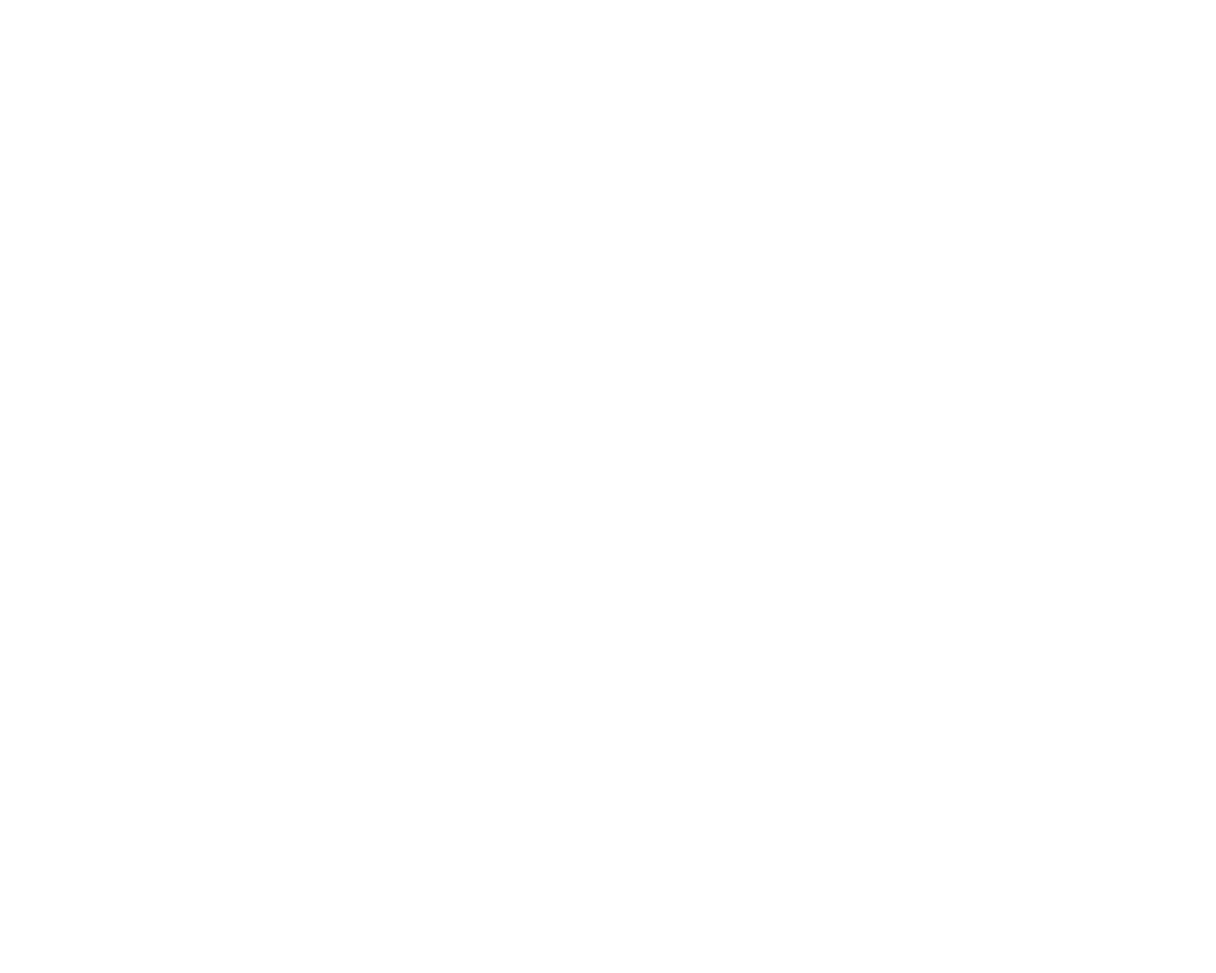
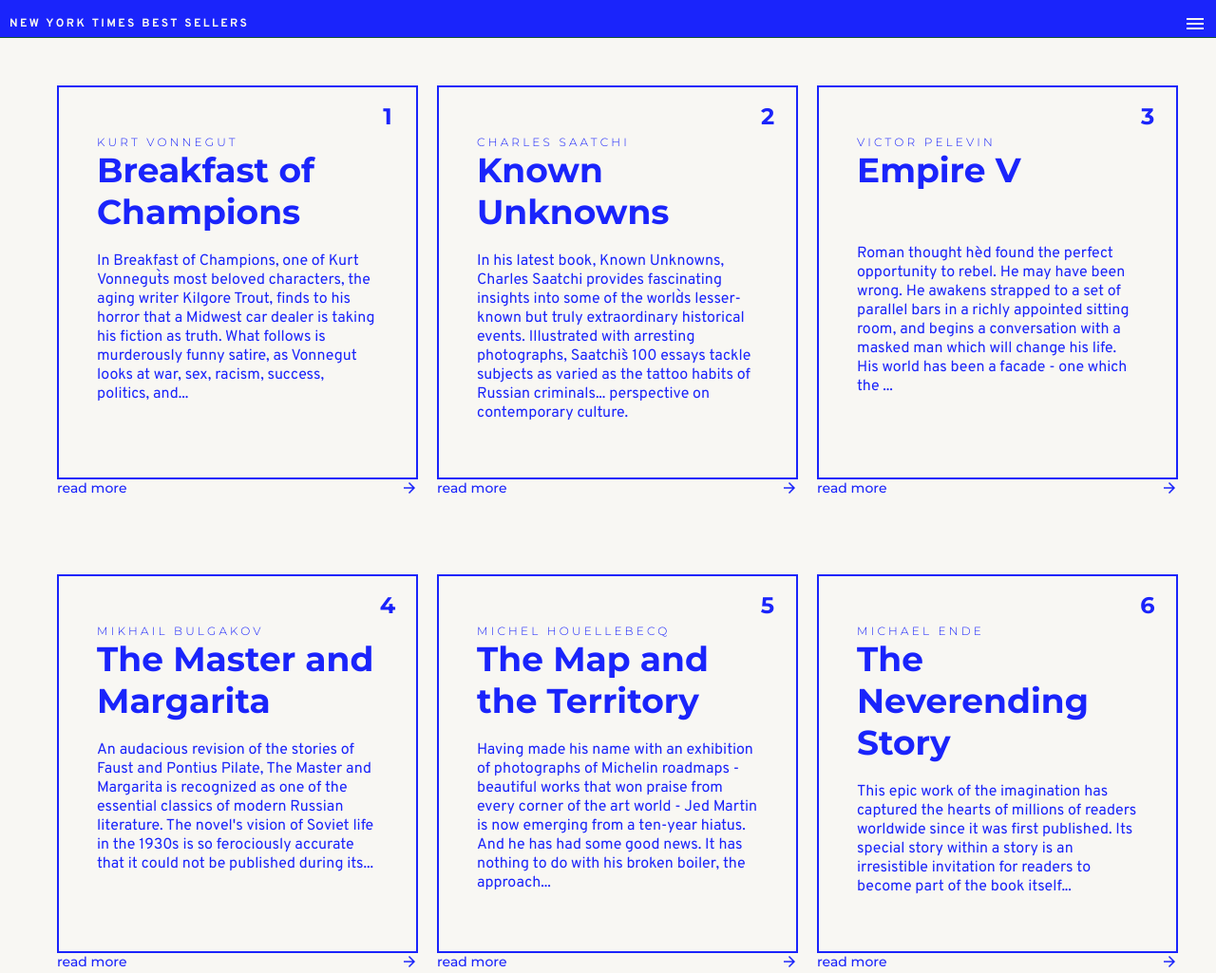
Before and after one commit to 4rrichard/final-exam-sitebuild, a plain HTML site: page frontend/index.html in a window 1280 px wide. Shown: the top 1025 px of the page at 95% size. Before the commit the page ends 800 px from the top, so only its background shows below. Drawn offline with Linux system fonts and the light colour scheme.

Commit message:
cards_data_design_finish

```diff
--- a/frontend/index.html
+++ b/frontend/index.html
@@ -10,7 +10,13 @@
       href="https://fonts.googleapis.com/css2?family=Montserrat:wght@300;500;700&family=Overpass:wght@200;400;600;700&display=swap"
       rel="stylesheet"
     />
+    <link
+      href="https://fonts.googleapis.com/icon?family=Material+Icons"
+      rel="stylesheet"
+    />
+    <link rel="stylesheet" href="reset.css" />
     <link rel="stylesheet" href="style.css" />
+    <script src="data.js"></script>
     <script src="script.js"></script>
     <title>Document</title>
   </head>
--- /dev/null
+++ b/frontend/reset.css
@@ -0,0 +1,32 @@
+* {
+  margin: 0;
+  padding: 0;
+  border: 0;
+  outline: none;
+  box-sizing: border-box;
+  background: transparent;
+  font-family: inherit;
+}
+a {
+  text-decoration: none;
+}
+a img {
+  border: none;
+}
+
+button,
+a {
+  cursor: pointer;
+  color: inherit;
+}
+
+textarea {
+  resize: none;
+}
+
+button,
+textarea,
+select {
+  appearance: none !important;
+  border-radius: 0;
+}
--- a/frontend/script.js
+++ b/frontend/script.js
@@ -0,0 +1,51 @@
+const headerComponent = function () {
+  return `
+    <header>
+      <h1 class="title">NEW YORK TIMES BEST SELLERS</h1>
+      <span class="material-icons menu-icon"> menu </span>
+    </header>
+    `;
+};
+
+const sectionComponent = function () {
+  return `
+    <section></section>
+    `;
+};
+
+const bookCardComponent = function (title, sub, text, id) {
+  return `
+         <div class="card-container">
+          <div class="card">
+            <div class="card--number">${id}</div>
+            <h3 class="card--book-author">${sub}</h3>
+            <h2 class="card--book-title">${title}</h2>
+            <h3 class="card--book-text">${text}</h3>
+          </div>
+            <button class="read-more-button">
+              read more
+              <span class="material-icons arrow-icon"> arrow_forward </span>
+            </button>
+         </div>
+        `;
+};
+
+const loadEvent = function () {
+  const rootElement = document.getElementById("root");
+
+  rootElement.insertAdjacentHTML("beforeend", headerComponent());
+  rootElement.insertAdjacentHTML("beforeend", sectionComponent());
+
+  const sectionElement = document.querySelector("section");
+
+  let index = 1;
+
+  for (const book of books.cards) {
+    sectionElement.insertAdjacentHTML(
+      "beforeend",
+      bookCardComponent(book.title, book.sub, book.text, index)
+    );
+    index++;
+  }
+};
+window.addEventListener("load", loadEvent);
--- a/frontend/style.scss
+++ b/frontend/style.scss
@@ -0,0 +1,125 @@
+body {
+  background-color: #f8f7f3;
+
+  header {
+    width: 100%;
+    height: 40px;
+
+    padding: 10px 10px 0px 10px;
+    margin-top: -10px;
+    margin-bottom: 40px;
+
+    z-index: 2;
+    position: sticky;
+    top: 0;
+
+    display: flex;
+    justify-content: space-between;
+    align-items: center;
+
+    font-family: "Overpass", sans-serif;
+
+    background-color: #1a24fb;
+
+    border-bottom: 1px solid #145434;
+
+    .title {
+      font-size: 12px;
+      letter-spacing: 0.2em;
+      color: #f8f7f3;
+    }
+    .menu-icon {
+      font-size: 24px;
+      color: #f8f7f3;
+    }
+  }
+  section {
+    max-width: 1280px;
+
+    margin: 60px 40px 40px 60px;
+
+    gap: 100px 20px;
+    display: grid;
+    grid-template-columns: repeat(3, 1fr);
+    .card-container {
+      min-width: 0;
+      .card {
+        min-height: 100%;
+        position: relative;
+
+        padding: 40px;
+
+        background-color: #f8f7f3;
+        color: #1a24fb;
+
+        border: 2px solid #1a24fb;
+
+        .card--number {
+          width: 40px;
+          height: 40px;
+
+          position: absolute;
+          top: 10px;
+          right: 10px;
+
+          display: flex;
+          justify-content: center;
+          align-items: center;
+
+          font-family: "Montserrat", sans-serif;
+          font-size: 24px;
+          font-weight: 700;
+
+          color: #1a24fb;
+        }
+        .card--book-author {
+          padding-top: 10px;
+
+          text-transform: uppercase;
+          font-family: "Montserrat", sans-serif;
+
+          font-size: 12px;
+          font-weight: 300;
+
+          letter-spacing: 0.2rem;
+        }
+        .card--book-title {
+          min-height: 100px;
+
+          padding-bottom: 20px;
+          font-family: "Montserrat", sans-serif;
+          font-size: 36px;
+          font-weight: 600;
+        }
+        .card--book-text {
+          font-family: "Overpass", sans-serif;
+          font-size: 16px;
+          font-weight: 500;
+        }
+      }
+      .read-more-button {
+        width: 100%;
+        height: 18px;
+
+        margin-right: 10px;
+
+        display: flex;
+        align-items: center;
+        justify-content: space-between;
+
+        font-family: "Montserrat", sans-serif;
+        font-size: 14px;
+
+        color: #1a24fb;
+
+        .arrow-icon {
+          font-size: 18px;
+        }
+      }
+      .read-more-button:hover {
+        background-color: #1a24fb;
+        color: #f8f7f3;
+      }
+    }
+  }
+}
```
Also changed, not shown: frontend/style.css, 1 other file.
